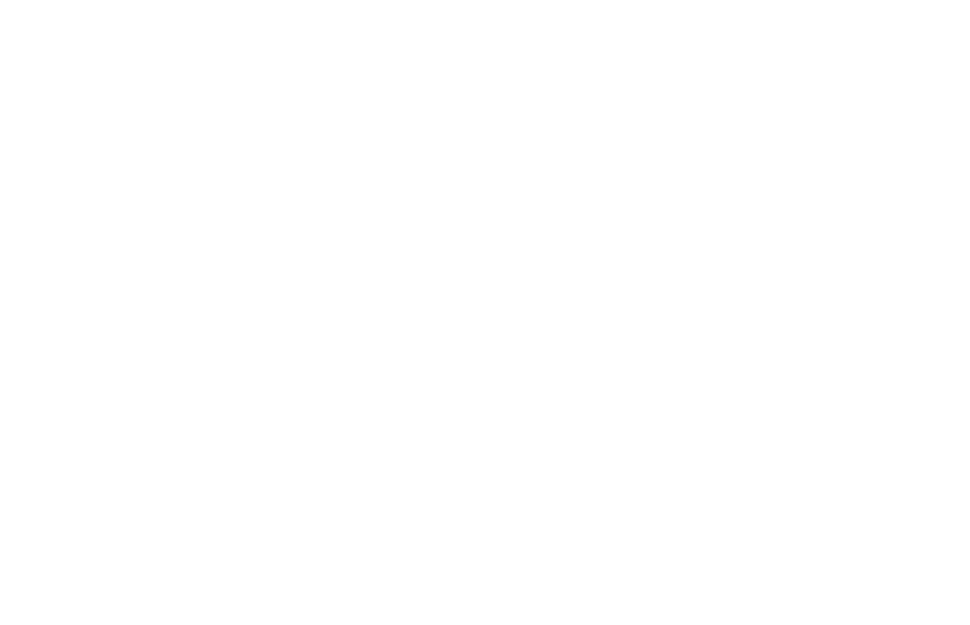
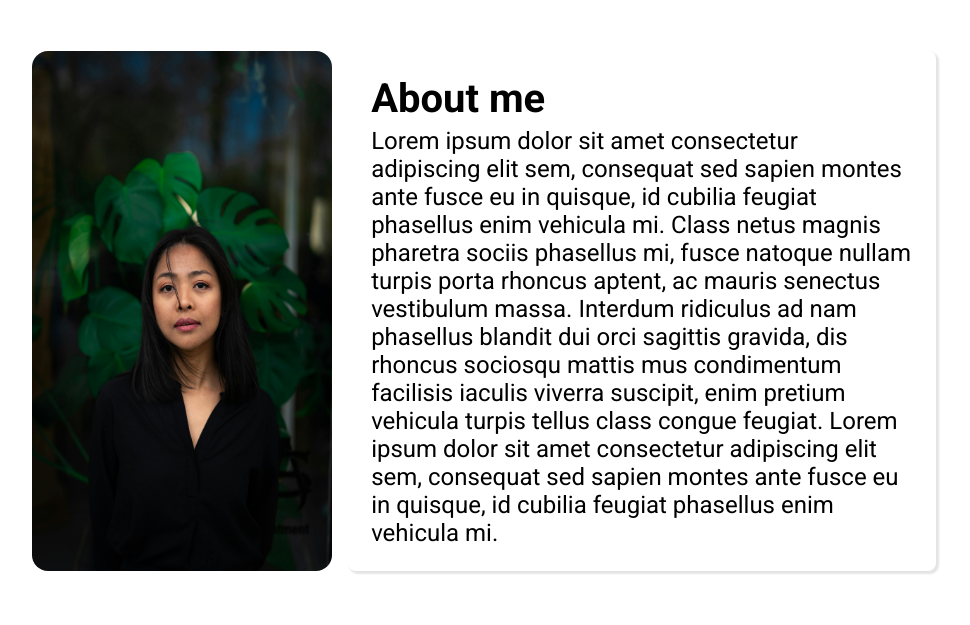
Before and after one commit to Neco-arch/Homepage, a website built with webpack: page src/template.html in a window 1280 px wide. Shown: the whole page, without its empty margins (156-1126 px from the left). Built offline with nearby package versions, Linux system fonts and the light colour scheme.

Commit message:
add : profile picture section

```diff
--- a/src/index.js
+++ b/src/index.js
@@ -0,0 +1 @@
+import './style.css'
--- a/src/style.css
+++ b/src/style.css
@@ -0,0 +1,59 @@
+* {
+  padding: 0;
+  margin: 0;
+  box-sizing: border-box;
+  font-family: 'Roboto';
+}
+
+
+body {
+  min-height: 100vh;
+}
+
+.Background-asset {
+  display: block;
+  position: absolute;
+  z-index: 1;
+  max-width: 100%;
+  min-height: 600px;
+  background-color: cornflowerblue;
+}
+
+.Top {
+  position: relative;
+  padding: 4%;
+  display: flex;
+  justify-content: center;
+}
+
+.Top_layout {
+    display: flex;
+    gap: 1rem;
+    justify-content: center;
+    min-height: 30vh;
+    max-width: 100%;
+}
+
+.Img-Profile {
+  max-width: 300px;
+  border-radius: 1rem;
+}
+
+
+.About_me {
+  max-width: 50%;
+  min-height: 20%;
+  box-shadow : 2px 2px 2px 1px rgb(229, 228, 228);
+  padding: 2%;
+  border-radius: 0.5rem;
+}
+
+.About_me > h2 {
+  font-size: 2.5rem;
+  margin-bottom: 1%;
+}
+
+.About_me > p {
+  font-size: 1.5rem;
+  font-weight: normal;
+}
--- a/src/template.html
+++ b/src/template.html
@@ -4,7 +4,6 @@
     <meta charset="UTF-8" />
     <meta name="viewport" content="width=device-width, initial-scale=1.0" />
     <title>Home page</title>
-    <link rel="stylesheet" href="./style.css" />
     <link rel="preconnect" href="https://fonts.googleapis.com" />
     <link rel="preconnect" href="https://fonts.gstatic.com" crossorigin />
     <link
@@ -13,6 +12,27 @@
     />
   </head>
   <body>
-
+    <section class="Top">
+          <div class="Background-asset"></div>
+      <div class="Top_layout">
+        <img src="./Assets/pexels-riedelmax-36170536.jpg" alt="Profile Picture" class="Img-Profile">
+        <div class="About_me">
+          <h2>About me</h2>
+          <p>
+            Lorem ipsum dolor sit amet consectetur adipiscing elit sem,
+            consequat sed sapien montes ante fusce eu in quisque, id cubilia
+            feugiat phasellus enim vehicula mi. Class netus magnis pharetra
+            sociis phasellus mi, fusce natoque nullam turpis porta rhoncus
+            aptent, ac mauris senectus vestibulum massa. Interdum ridiculus ad
+            nam phasellus blandit dui orci sagittis gravida, dis rhoncus
+            sociosqu mattis mus condimentum facilisis iaculis viverra suscipit,
+            enim pretium vehicula turpis tellus class congue feugiat. Lorem
+            ipsum dolor sit amet consectetur adipiscing elit sem, consequat sed
+            sapien montes ante fusce eu in quisque, id cubilia feugiat phasellus
+            enim vehicula mi.
+          </p>
+        </div>
+      </div>
+    </section>
   </body>
 </html>
```
Also changed, not shown: src/Assets/pexels-bule-2127348686-33099332.jpg (deleted), src/Assets/pexels-riedelmax-36170536.jpg (added), src/Assets/pexels-yesimcolak-35946798.jpg (added), 3 other files.
